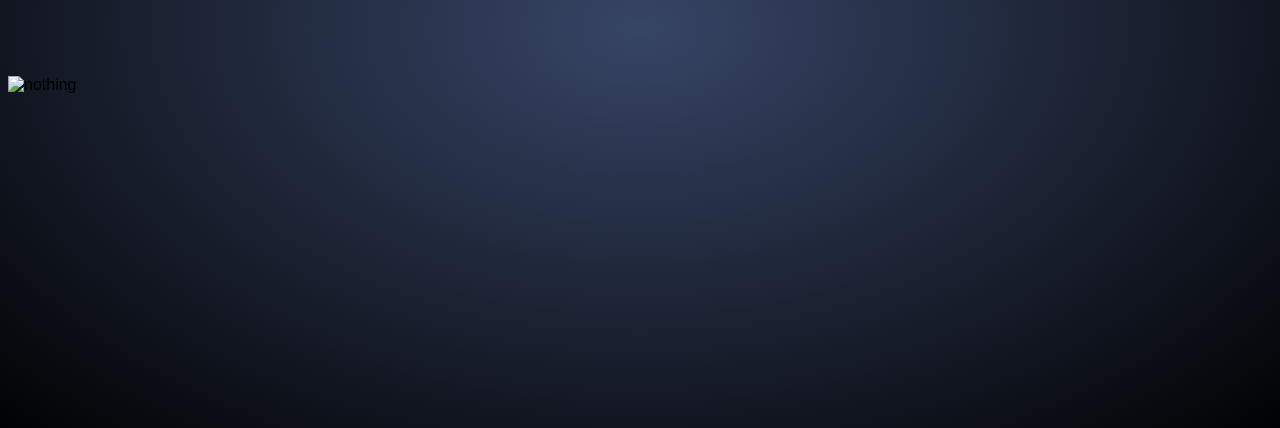
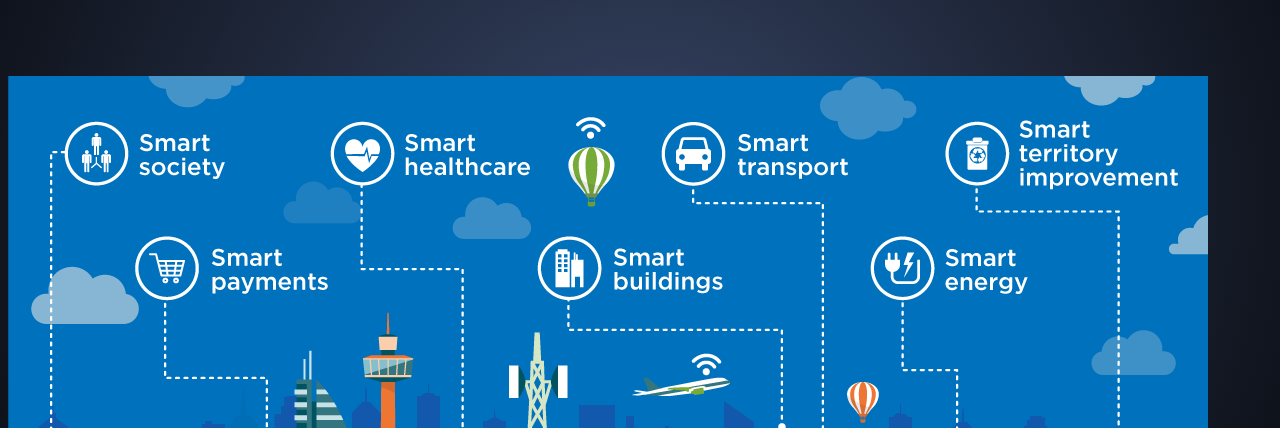
Before and after one commit to Ramm9005/bday.com, a plain HTML site: page index.html in a window 1280 px wide. Shown: the part 372-800 px from the top of the page. Drawn offline with Linux system fonts and the light colour scheme; the site is published under a folder, as on GitHub Pages, so addresses that start at the root find nothing; a web font is replaced by a local one.

Commit message:
Update index.html

```diff
--- a/index.html
+++ b/index.html
@@ -296,7 +296,7 @@
              <h1>Amal</h1>
 
         </div>
-        <img src="/sam.png" alt="nothing">
+        <img src="sam.png" alt="nothing">
         <script>
 
         </script>
```
